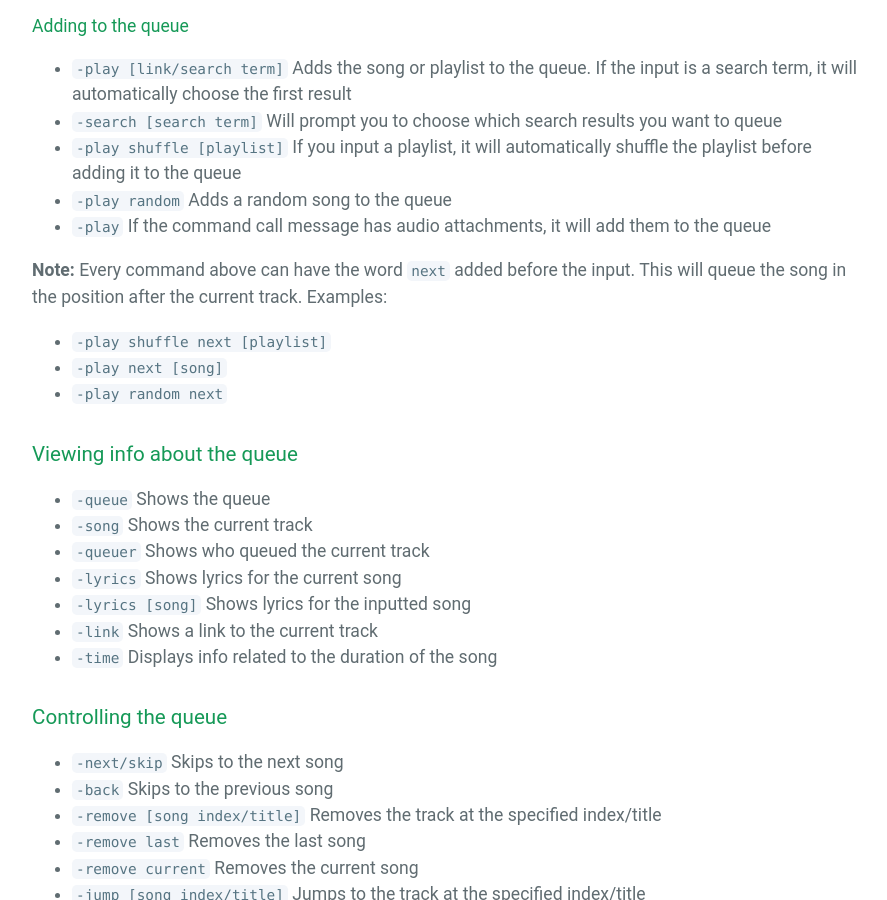
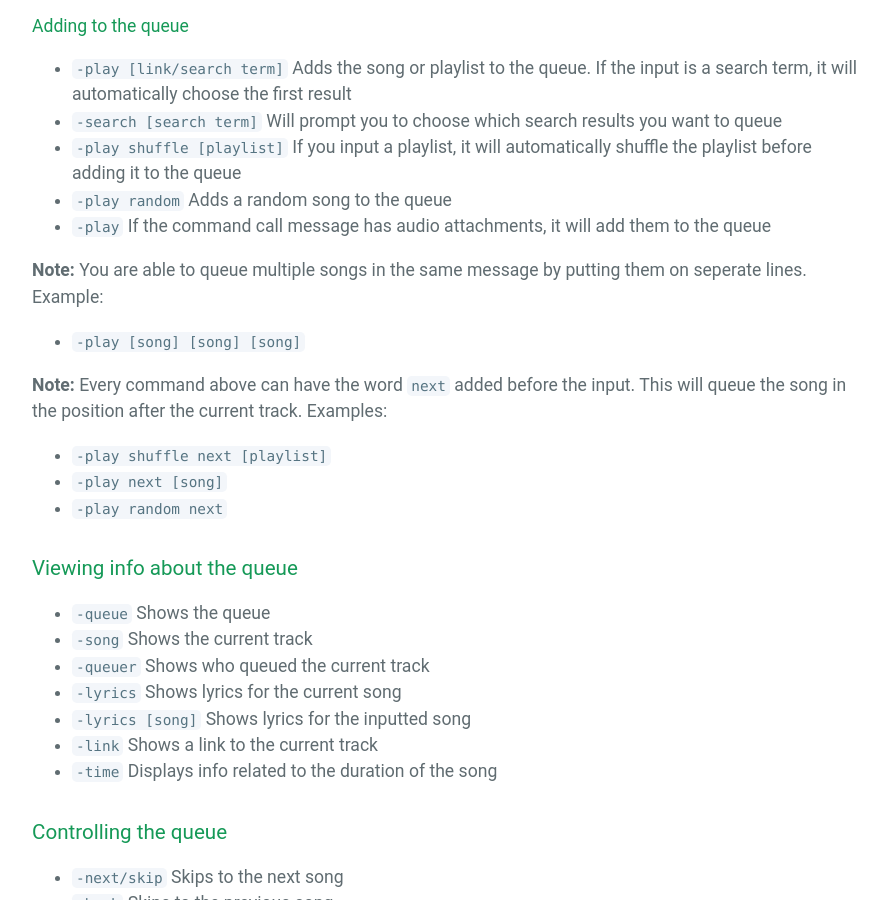
Before and after one commit to mymindishazel/marv-docs, a Jekyll site: the page built from commands.md, in a window 1280 px wide and 900 px high, scrolled down 511 px. Shown: the whole window, without its empty margins (192-1079 px from the left). Built offline with Jekyll 4.4.1, drawn with Linux system fonts in a browser that asks for light colours; our own code applies the rules of GitHub Pages for plain Markdown files.

Commit message:
Update commands.md

```diff
--- a/commands.md
+++ b/commands.md
@@ -13,6 +13,11 @@
 * `-play shuffle [playlist]` If you input a playlist, it will automatically shuffle the playlist before adding it to the queue
 * `-play random` Adds a random song to the queue
 * `-play` If the command call message has audio attachments, it will add them to the queue
+
+**Note:** You are able to queue multiple songs in the same message by putting them on seperate lines. Example:
+- `-play [song]
+[song]
+[song]`
 
 **Note:** Every command above can have the word `next` added before the input. This will queue the song in the position after the current track. Examples:
 - `-play shuffle next [playlist]`
```
